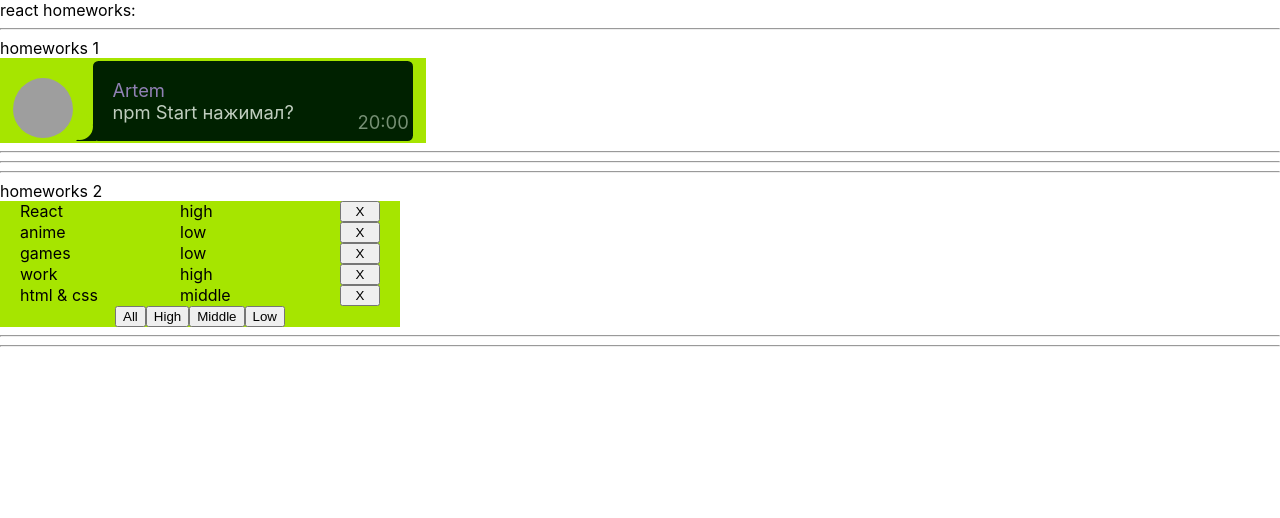
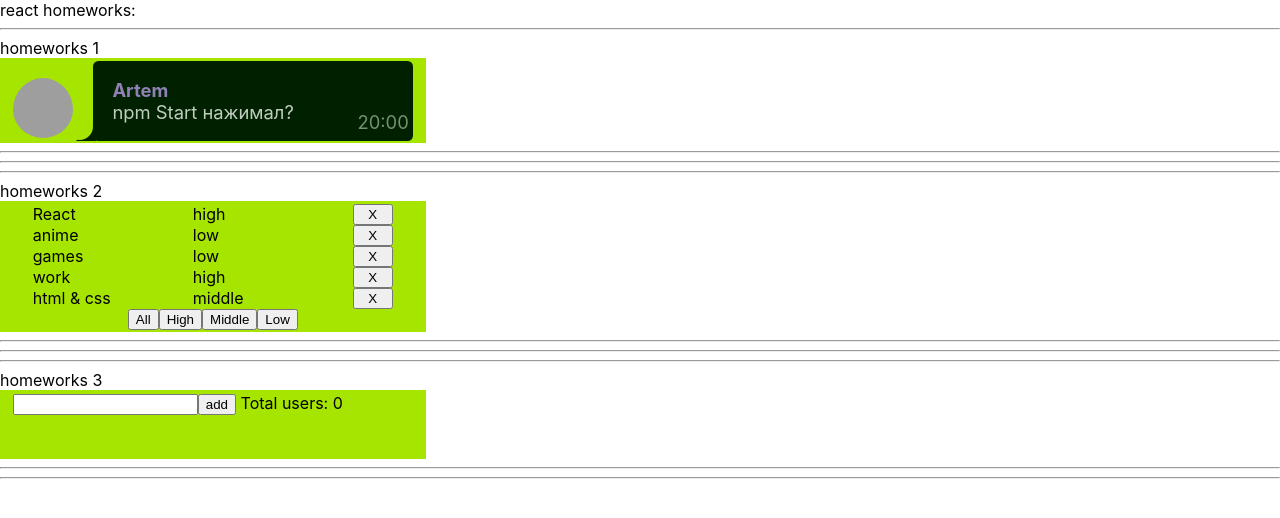
Before and after one commit to Nollldor/homework1, a React (Create React App) app: page / in a window 1280 px wide. Shown: the top 518 px of the page. Built offline with nearby package versions, Linux system fonts and the light colour scheme; grey boxes are pictures that could not be loaded.

Commit message:
hw3 by Ignat

```diff
--- a/package.json
+++ b/package.json
@@ -10,10 +10,12 @@
     "@types/node": "^16.7.13",
     "@types/react": "^18.0.0",
     "@types/react-dom": "^18.0.0",
+    "@types/uuid": "^8.3.4",
     "react": "^18.1.0",
     "react-dom": "^18.1.0",
     "react-scripts": "5.0.1",
     "typescript": "^4.4.2",
+    "uuid": "^8.3.2",
     "web-vitals": "^2.1.0"
   },
   "scripts": {
--- a/src/p1-main/m1-ui/u1-app/App.tsx
+++ b/src/p1-main/m1-ui/u1-app/App.tsx
@@ -2,6 +2,7 @@
 import s from './App.module.css'
 import HW1 from '../../../p2-homeworks/h1/HW1'
 import HW2 from "../../../p2-homeworks/h2/HW2";
+import HW3 from "../../../p2-homeworks/h3/HW3";
 
 function App() {
     return (
@@ -9,7 +10,7 @@
             <div>react homeworks:</div>
             <HW1/>
             <HW2/>
-            {/*<HW3/>*/}
+            <HW3/>
             {/*<HW4/>*/}
             {/*<HW5/>*/}
 
--- a/src/p2-homeworks/h1/Message.module.css
+++ b/src/p2-homeworks/h1/Message.module.css
@@ -1,6 +1,6 @@
 .messageWrap {
     color: white; /*поправить цвета*/
-    max-width: 25em;
+    width: 25em;
     min-height: 5em;
     background-color: #A6E500;
     display: flex;
@@ -68,10 +68,12 @@
 
 .messageName {
     color: #9081B4;
+    font-weight: bold;
 }
 
 .messageText {
     color: #BFCDBE;
+    word-wrap: break-word;
 }
 
 .messageTime {
--- a/src/p2-homeworks/h2/Affairs.module.css
+++ b/src/p2-homeworks/h2/Affairs.module.css
@@ -1,12 +1,14 @@
 .affairs {
     background-color: #A6E500;
-    width: 400px;
+    width: 25em;
+    padding: 0.2% 1%;
 }
 
 .affair {
     width: 100%;
     display: flex;
     justify-content: space-around;
+    word-wrap: break-word;
 }
 
 .affairName {
--- a/src/p2-homeworks/h3/Greeting.module.css
+++ b/src/p2-homeworks/h3/Greeting.module.css
@@ -1,7 +1,15 @@
-.someClass {
-
-}
+.greetings {
+    width: 25em;
+    height: 4em;
+    padding: 0.2% 1%;
+    background-color: #A6E500;
+    }
 
 .error {
     border: 1px solid red;
 }
+
+.errorMessage {
+    color: red;
+    font-weight: bold;
+}
--- a/src/p2-homeworks/h3/Greeting.tsx
+++ b/src/p2-homeworks/h3/Greeting.tsx
@@ -1,26 +1,27 @@
-import React from 'react'
+import React, {ChangeEvent,KeyboardEvent} from 'react'
 import s from './Greeting.module.css'
 
 type GreetingPropsType = {
-    name: any // need to fix any
-    setNameCallback: any // need to fix any
-    addUser: any // need to fix any
-    error: any // need to fix any
-    totalUsers: any // need to fix any
+    name: string // need to fix any
+    setNameCallback: (e: ChangeEvent<HTMLInputElement>) => void // need to fix any
+    addUser: () => void // need to fix any
+    error: string // need to fix any
+    totalUsers: number // need to fix any
+    onKeyHandler: (e:KeyboardEvent<HTMLInputElement>) => void
 }
 
 // презентационная компонента (для верстальщика)
 const Greeting: React.FC<GreetingPropsType> = (
-    {name, setNameCallback, addUser, error, totalUsers} // деструктуризация пропсов
+    {name, setNameCallback, addUser, error, totalUsers,onKeyHandler} // деструктуризация пропсов
 ) => {
-    const inputClass = s.error // need to fix with (?:)
+    const inputClass = error ? s.error : "" // need to fix with (?:)
 
     return (
-        <div>
-            <input value={name} onChange={setNameCallback} className={inputClass}/>
-            <span>{error}</span>
+        <div className={s.greetings}>
+            <input value={name} onChange={setNameCallback} onKeyDown={onKeyHandler} className={inputClass}/>
             <button onClick={addUser}>add</button>
-            <span>{totalUsers}</span>
+            <span> Total users: {totalUsers}</span>
+            <div className={s.errorMessage}>{error}</div>
         </div>
     )
 }
--- a/src/p2-homeworks/h3/GreetingContainer.tsx
+++ b/src/p2-homeworks/h3/GreetingContainer.tsx
@@ -1,9 +1,10 @@
-import React, {useState} from 'react'
+import React, {ChangeEvent, KeyboardEvent, useState} from 'react'
 import Greeting from './Greeting'
+import {UserType} from "./HW3";
 
 type GreetingContainerPropsType = {
-    users: any // need to fix any
-    addUserCallback: any // need to fix any
+    users: Array<UserType> // need to fix any
+    addUserCallback: (name: string) => void // need to fix any
 }
 
 // более простой и понятный для новичков
@@ -12,17 +13,28 @@
 // более современный и удобный для про :)
 // уровень локальной логики
 const GreetingContainer: React.FC<GreetingContainerPropsType> = ({users, addUserCallback}) => { // деструктуризация пропсов
-    const [name, setName] = useState<any>('') // need to fix any
-    const [error, setError] = useState<any>('') // need to fix any
+    const [name, setName] = useState<string>('') // need to fix any
+    const [error, setError] = useState<string>('') // need to fix any
 
-    const setNameCallback = (e: any) => { // need to fix any
-        setName('') // need to fix
+    const setNameCallback = (e: ChangeEvent<HTMLInputElement>) => { // need to fix any
+        setName(e.currentTarget.value) // need to fix
+    }
+
+    const onKeyHandler = (e:KeyboardEvent<HTMLInputElement>) => {
+        if(e.code==="Enter"){addUser()}
     }
     const addUser = () => {
-        alert(`Hello  !`) // need to fix
+        if (name) {
+            alert(`Hello  ${name}!`) // need to fix
+            addUserCallback(name)
+            setError("")
+            setName("")
+        } else {
+            setError("error incorrect name")
+        }
     }
 
-    const totalUsers = 0 // need to fix
+    const totalUsers = users.length // need to fix
 
     return (
         <Greeting
@@ -31,6 +43,7 @@
             addUser={addUser}
             error={error}
             totalUsers={totalUsers}
+            onKeyHandler={onKeyHandler}
         />
     )
 }
--- a/src/p2-homeworks/h3/HW3.tsx
+++ b/src/p2-homeworks/h3/HW3.tsx
@@ -1,18 +1,20 @@
 import React, {useState} from 'react'
 import GreetingContainer from './GreetingContainer'
+import {v1} from "uuid";
 
 // types
 export type UserType = {
-    _id: any // need to fix any
-    name: any // need to fix any
+    _id: string // need to fix any
+    name: string// need to fix any
 }
 
 // уровень работы с глобальными данными
 function HW3() {
-    const [users, setUsers] = useState<any>([]) // need to fix any
+    const [users, setUsers] = useState<Array<UserType>>([]) // need to fix any
 
-    const addUserCallback = (name: any) => { // need to fix any
-        setUsers([]) // need to fix
+
+    const addUserCallback = (name: string) => { // need to fix any
+        setUsers([{_id: v1(), name: name},...users]) // need to fix
     }
 
     return (
```
Also changed, not shown: 1 other file (tests, documents, lock files or other folders).
